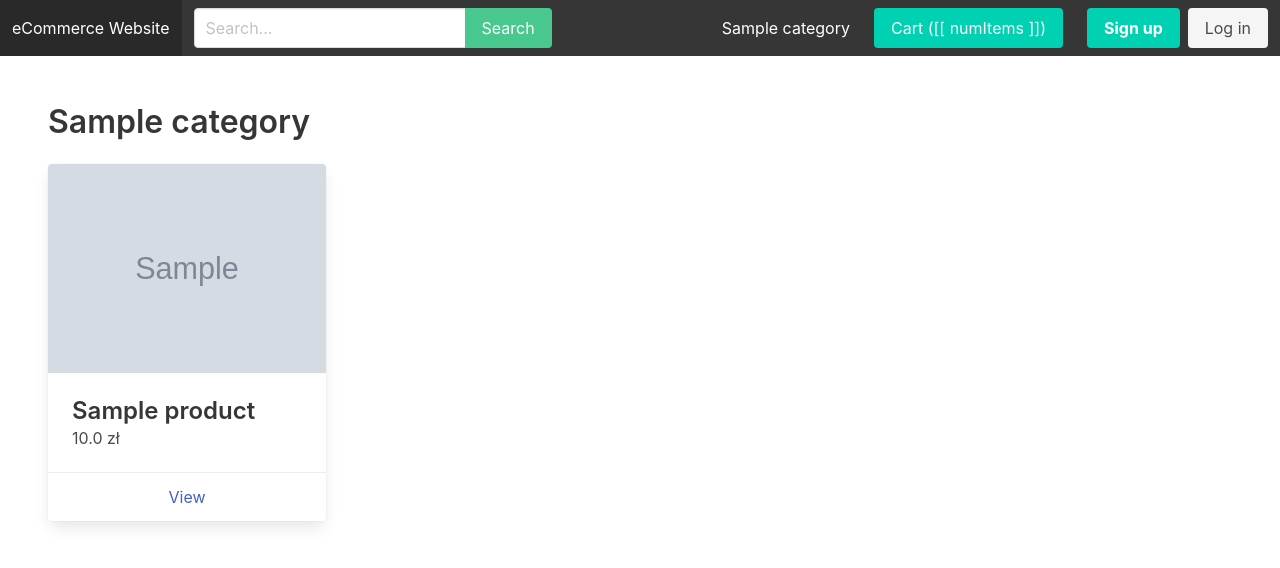
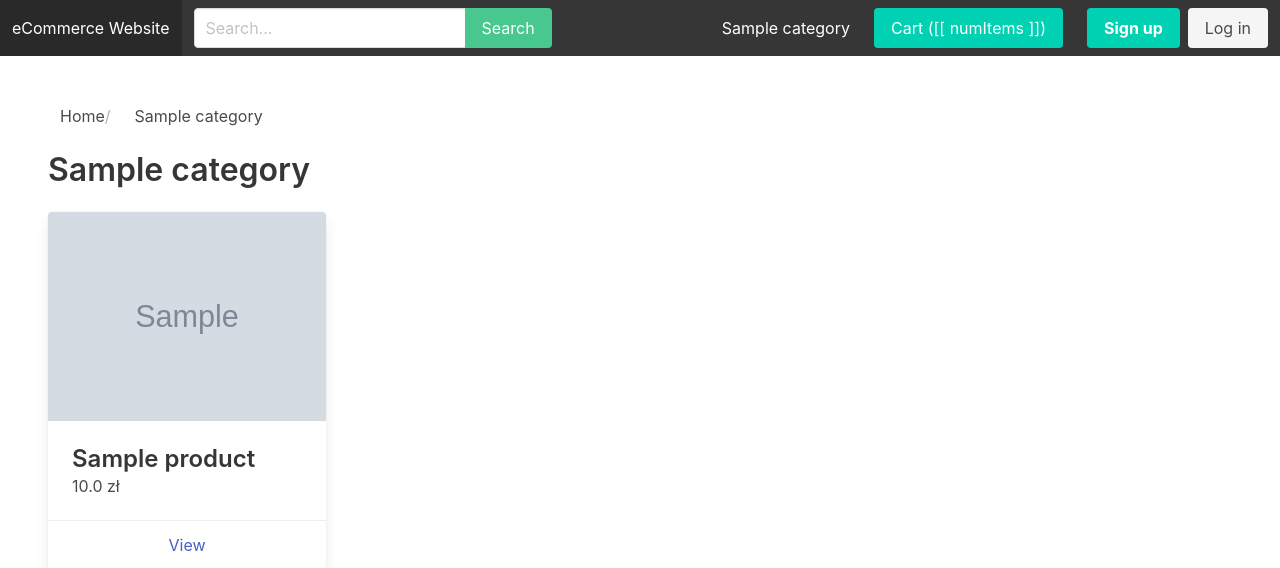
Before and after one commit to JakubKujawa/eCommerce-Website-Project, a Django app: a page that uses apps/core/templates/base.html in a window 1280 px wide. Shown: the top 568 px of the page. Run offline with Django 4.2, Linux system fonts and the light colour scheme; tables that the repository leaves empty hold one stand-in row (values such as "Sample post"); grey boxes marked "Sample" are stand-in pictures; some libraries are stand-ins or nearby versions.

Commit message:
feat: add subcategories to the site
Signed-off-by: CodePlayer <ZK_Jakub@proton.me>

```diff
--- a/apps/core/templates/base.html
+++ b/apps/core/templates/base.html
@@ -40,7 +40,20 @@
         </div>
         <div class="navbar-end">
             {% for category in menu_categories %}
-                <a href="{% url 'category_detail' category.slug %}" class="navbar-item">{{ category.title }}</a>
+                {% if not category.childer.all %}
+                    <a href="{% url 'category_detail' category.slug %}" class="navbar-item">{{ category.title }}</a>
+                {% else %}
+                    <div class="navbar-item has-dropdown is-hoverable">
+                        <a href="{% url 'category_detail' category.slug %}" class="navbar-link">{{ category.title }}</a>
+
+                        <div class="navbar-dropdown">
+                            {% for subcategory in category.childern.all %}
+                                <a href="{% url 'category_detail' subcategory.slug %}"
+                                   class="navbar-item">{{ subcategory.title }}</a>
+                            {% endfor %}
+                        </div>
+                    </div>
+                {% endif %}
             {% endfor %}
             <div class="navbar-item">
                 <a href="{% url 'cart' %}" class="button is-primary">Cart ([[ numItems ]])</a>
--- a/apps/store/context_processors.py
+++ b/apps/store/context_processors.py
@@ -2,6 +2,6 @@ from .models import Category
 
 
 def menu_categories(request):
-    categories = Category.objects.all()
+    categories = Category.objects.filter(parent=None)
 
     return {'menu_categories': categories}
--- a/apps/store/models.py
+++ b/apps/store/models.py
@@ -7,6 +7,7 @@ from django.db import models
 
 
 class Category(models.Model):
+    parent = models.ForeignKey('self', related_name='children', on_delete=models.CASCADE, blank=True, null=True)
     title = models.CharField(max_length=255)
     slug = models.SlugField(max_length=255)
     ordering = models.IntegerField(default=0)
--- a/apps/store/templates/category_detail.html
+++ b/apps/store/templates/category_detail.html
@@ -3,10 +3,31 @@
 {% block title %}{{ category.title }} | {% endblock %}
 
 {% block content %}
+    <nav class="breadcrumb" aria-label="breadcrumbs">
+        <ul>
+            <li><a href="{% url 'frontpage' %}"></a>Home</li>
+            {% if category.parent %}
+                <li><a href="{% url 'category_detail' category.parent.slug %}"></a>{{ category.parent.title }}</li>
+            {% endif %}
+            <li class="is-active"><a href="{% url 'category_detail' category.slug %}"></a>{{ category.title }}</li>
+        </ul>
+    </nav>
     <h1 class="title">{{ category.title }}</h1>
 
-    {% with products as list_products %}
-        {% include 'parts/product_list.html' %}
-    {% endwith %}
+    {% if category.children.all %}
+        <div class="columns is-multiline">
+            {% for subcategory in category.children.all %}
+                <div class="column is-3">
+                    <h2 class="subtitle">{{ subcategory.title }}</h2>
+
+                    <a href="{% url 'category_detail' subcategory.slug %}">View products</a>
+                </div>
+            {% endfor %}
+        </div>
+    {% else %}
+        {% with products as list_products %}
+            {% include 'parts/product_list.html' %}
+        {% endwith %}
+    {% endif %}
 
 {% endblock %}
```
Also changed, not shown: apps/store/templates/product_detail.html (+14 -0 lines), apps/store/migrations/0014_category_parent.py (added).
